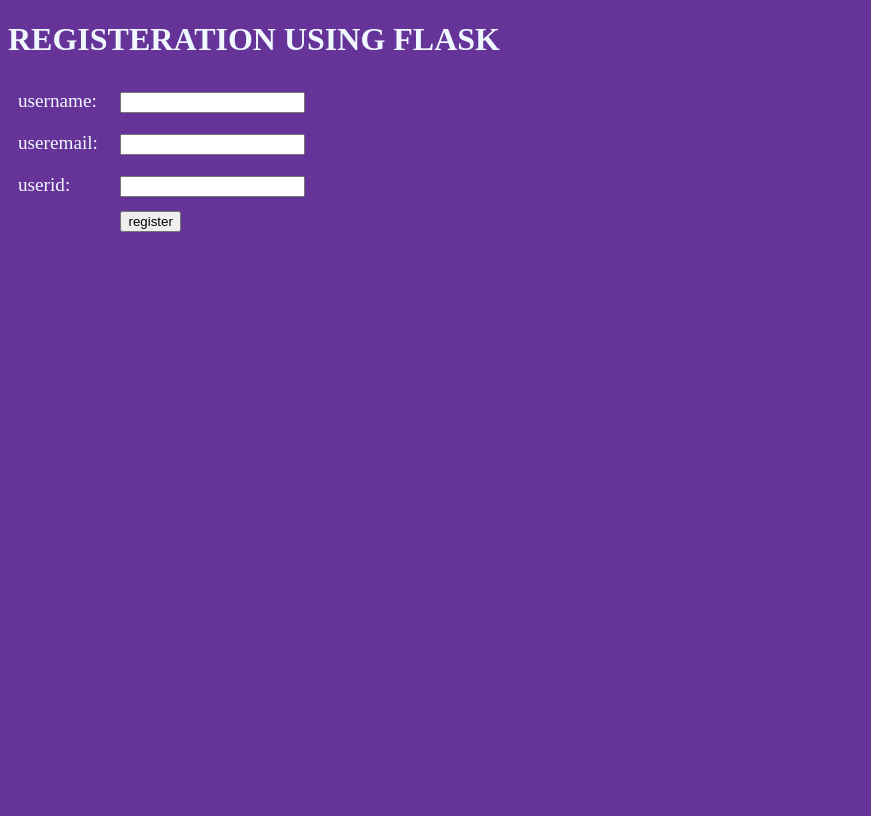
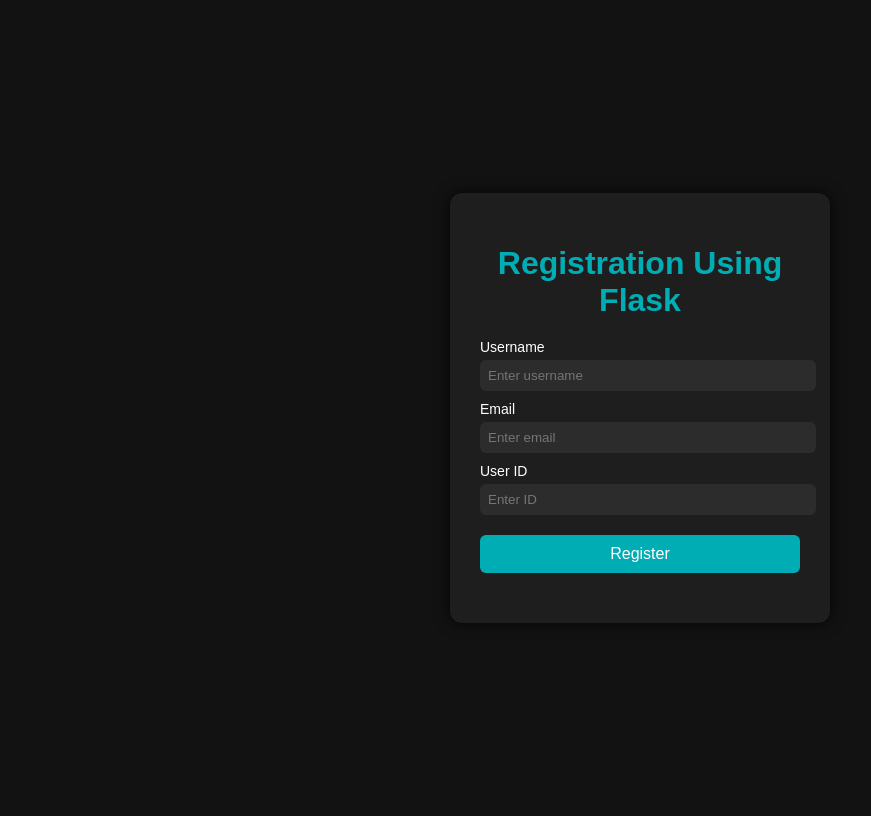
Before and after one commit to loke-netizen/flask_register, a Flask app: page / in a window 1280 px wide. Shown: the whole page, without its empty margins (0-871 px from the left). Before the commit the page ends 232 px from the top, so only its background shows below. Run offline with Flask 3, Linux system fonts and the light colour scheme.

Commit message:
Updated code

```diff
--- a/app.py
+++ b/app.py
@@ -15,7 +15,7 @@
             if name=="admin" and email=="code" and id=="1234":
                 return redirect("/verify/"+ name+"/"+id)
             else:
-                returning="wrong check"
+                returning="wrong.check it !!"
 
         return render_template("index.html",returning=returning)
 
--- /dev/null
+++ b/static/style.css
@@ -0,0 +1,66 @@
+body {
+    background-color: #121212;
+    font-family: Arial, sans-serif;
+    color: white;
+    display: flex;
+    justify-content: center;
+    align-items: center;
+    height: 100vh;
+}
+
+.container {
+    background: #1e1e1e;
+    padding: 30px;
+    border-radius: 12px;
+    width: 320px;
+    box-shadow: 0px 0px 15px rgba(0,0,0,0.8);
+    text-align: center;
+}
+
+h1 {
+    color: #00adb5;
+    margin-bottom: 20px;
+}
+
+label {
+    display: block;
+    text-align: left;
+    margin-top: 10px;
+    font-size: 14px;
+}
+
+input[type="text"] {
+    width: 100%;
+    padding: 8px;
+    margin-top: 5px;
+    border: none;
+    border-radius: 6px;
+    background: #2c2c2c;
+    color: white;
+}
+
+input[type="text"]:focus {
+    outline: none;
+    border: 1px solid #00adb5;
+}
+
+input[type="submit"] {
+    width: 100%;
+    padding: 10px;
+    margin-top: 20px;
+    border: none;
+    border-radius: 6px;
+    background: #00adb5;
+    color: white;
+    font-size: 16px;
+    cursor: pointer;
+}
+
+input[type="submit"]:hover {
+    background: #008c94;
+}
+
+h2 {
+    margin-top: 15px;
+    color: #ff2c2c;
+}
--- a/templates/index.html
+++ b/templates/index.html
@@ -2,37 +2,33 @@
 <html lang="en">
 <head>
     <meta charset="UTF-8">
-    <meta name="viewport" content="width=device-width, initial-scale=1.0">
-    <title>register</title>
-    <style>
-        body{
-            background-color: rebeccapurple;color: aliceblue;
-        }
-        label{
-            width: 7%;
-            display: inline-block;
+    <title>Registration</title>
+    <link rel="stylesheet" href="{{ url_for('static', filename='style.css') }}">
+</head>
 
-            font-size: larger;
-            padding: 10px;
+<body>
 
-        }
-    </style>
-</head>
-<body>
-    <h1>REGISTERATION USING FLASK</h1>
+<div class="container">
+    <h1>Registration Using Flask</h1>
+
     <form action="/" method="post">
-    <label for="name">username:</label>
-    <input type="text" id="name" name="username">
-    <br>
-    <label for="email">useremail:</label>
-    <input type="text" id="email" name="email">
-    <br>
-    <label for="id">userid:</label>
-    <input type="text" id="id" name="id">
-    <br>
-    <label></label>
-    <input type="submit" value="register">
-</form>
-<h2>{{returning}}</h2>
+
+        <label>Username</label>
+        <input type="text" name="username" placeholder="Enter username" required>
+
+        <label>Email</label>
+        <input type="text" name="email" placeholder="Enter email" required>
+
+        <label>User ID</label>
+        <input type="text" name="id" placeholder="Enter ID" required>
+
+        <input type="submit" value="Register">
+
+    </form>
+
+    <h2>{{ returning }}</h2>
+
+</div>
+
 </body>
 </html>
```
Also changed, not shown: static/success.css (added, +32 -0 lines), templates/success.html (+11 -4 lines).
